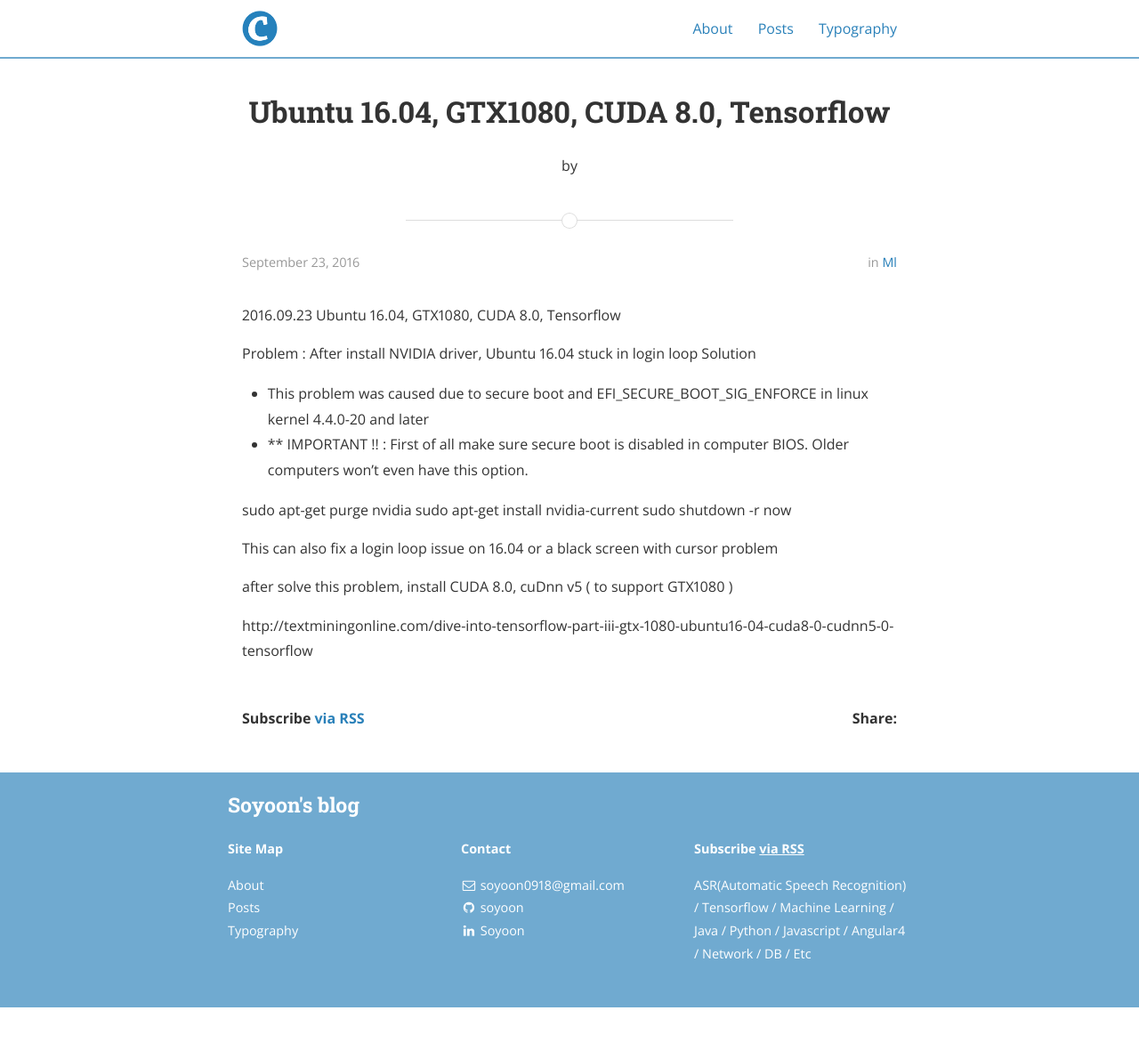
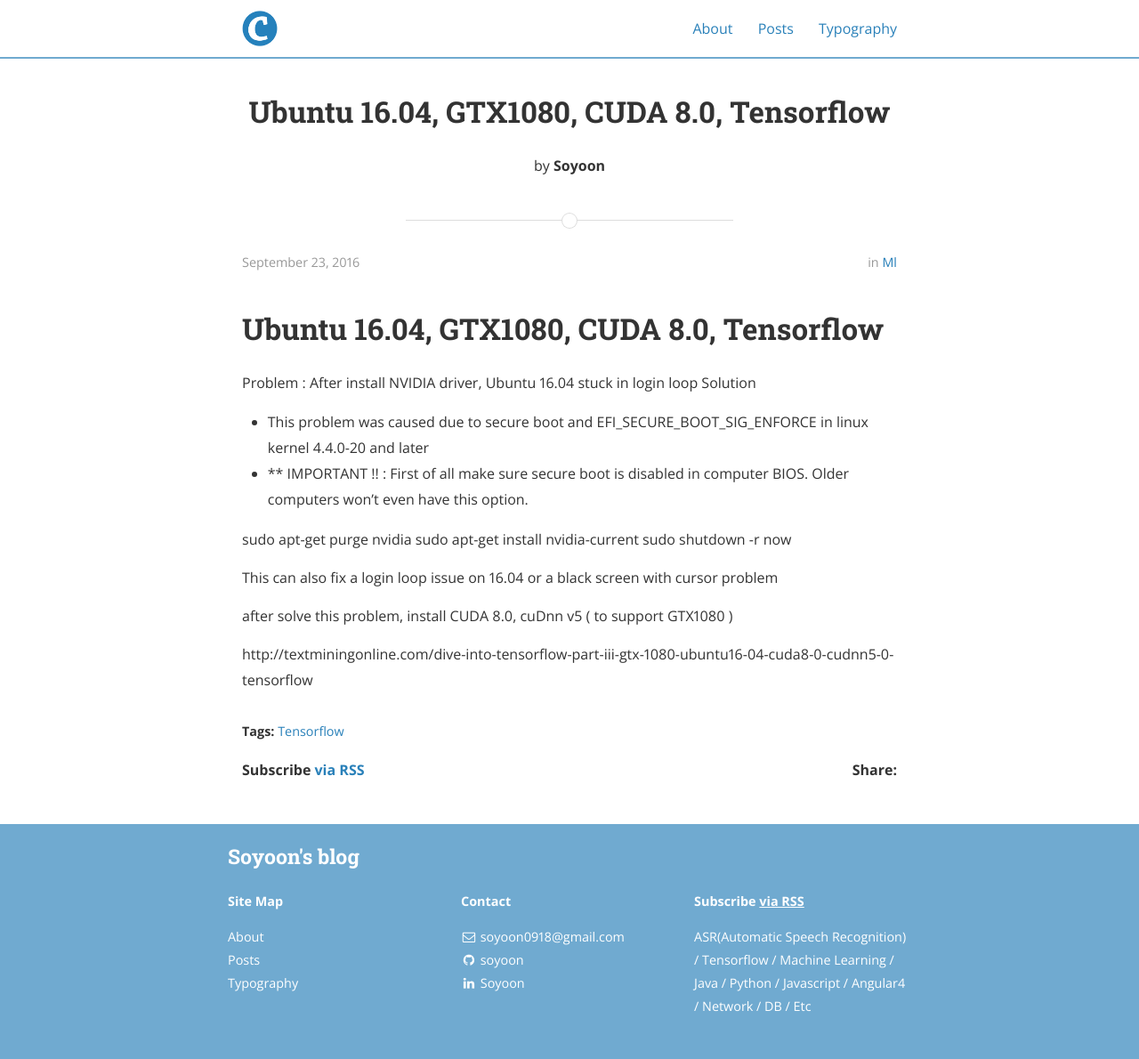
Before and after one commit to soyoon/soyoon.github.io, a Jekyll site: the page built from _posts/2016-09-23-Ubuntu-GPU-NVIDIA-Setting.md, in a window 1280 px wide. Shown: the whole page at 89% size. Built offline with Jekyll 4.4.1, drawn with Linux system fonts in a browser that asks for light colours; nearby versions of some CDN libraries; before the commit the page ends 1132 px from its top, so only the background shows below that.

Commit message:
포스트 레이아웃 설정

```diff
--- a/_posts/2016-09-23-Ubuntu-GPU-NVIDIA-Setting.md
+++ b/_posts/2016-09-23-Ubuntu-GPU-NVIDIA-Setting.md
@@ -2,10 +2,12 @@
 layout: post
 title:  "Ubuntu 16.04, GTX1080, CUDA 8.0, Tensorflow"
 date:   2016-09-23 22:00:00
+author: Soyoon
 categories: ML
+tags: Tensorflow
 ---
 
-2016.09.23 Ubuntu 16.04, GTX1080, CUDA 8.0, Tensorflow
+# Ubuntu 16.04, GTX1080, CUDA 8.0, Tensorflow
 
 Problem : After install NVIDIA driver, Ubuntu 16.04 stuck in login loop
 Solution
```
Also changed, not shown: _posts/2016-04-16-Algorithm-Study-2-Stack.md (+2 -0 lines), _posts/2016-04-16-Algorithm-Study-3-Queue.md (+2 -0 lines), _posts/2016-04-17-Agorithm-Study-4-Priority-Queue.md (+2 -0 lines), _posts/2016-04-19-VMware-Linux-CentOS-Setting.md (+8 -1 lines), _posts/2017-05-02-Voice-Signal-Processing.md (added, +8 -0 lines).
